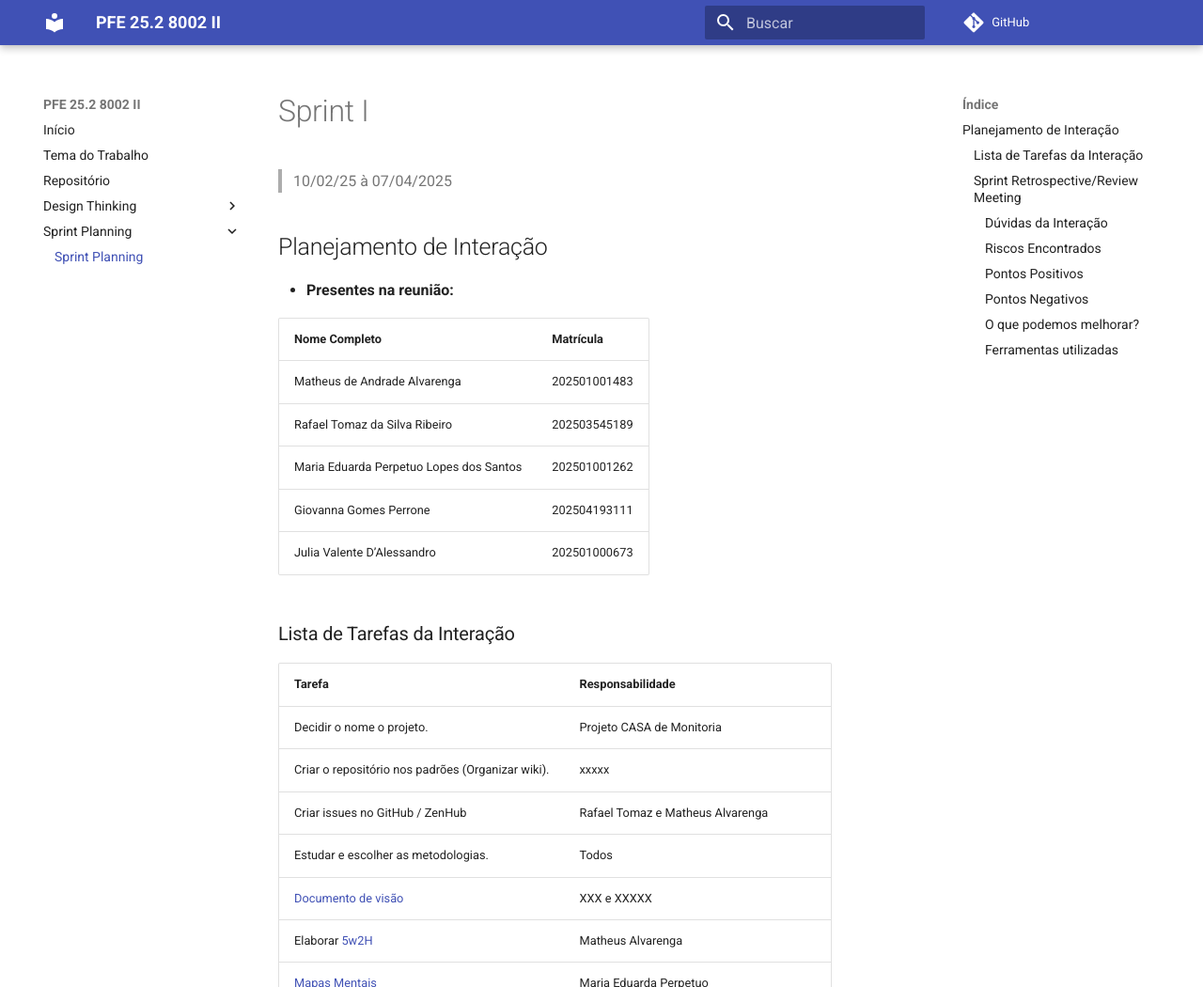
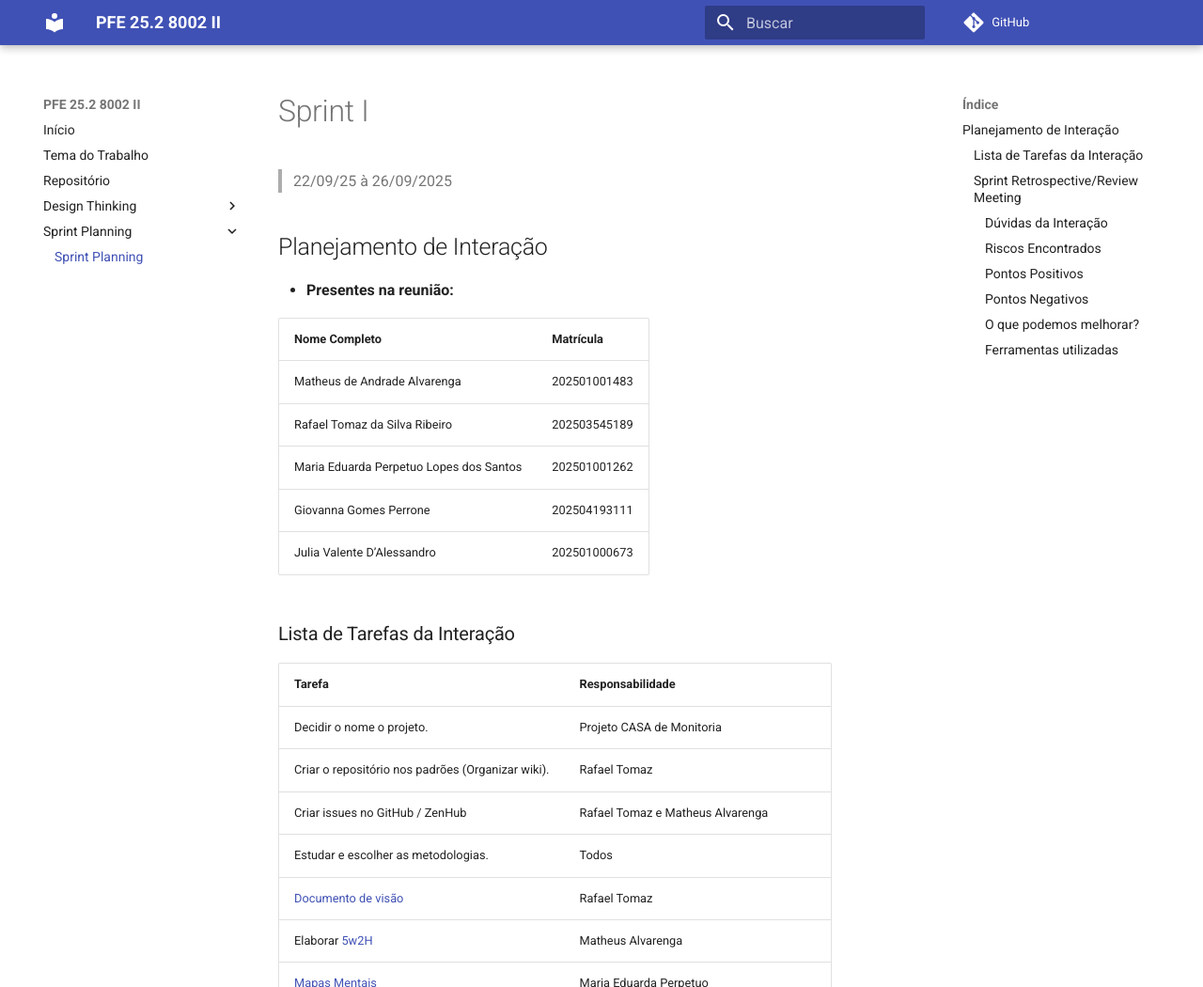
Before and after one commit to Projetos-de-Extensao/PFE_25.2_8002_II, an MkDocs documentation site: the page built from docs/sprint-planning/sprint.md, in a window 1280 px wide and 1400 px high. Shown: the top 1050 px of the window at 94% size. Built offline with MkDocs 1.6.1 and Material for MkDocs 9.7.7, drawn with Linux system fonts in a browser that asks for light colours; comment, search, counter and statistics services are not loaded; some of the changed text lies outside the part shown.

```diff
--- a/docs/sprint-planning/sprint.md
+++ b/docs/sprint-planning/sprint.md
@@ -5,7 +5,7 @@ title: Sprint Planning
 
 # Sprint I
 
-> 10/02/25 à 07/04/2025
+> 22/09/25 à 26/09/2025
 
 ## Planejamento de Interação
 
@@ -24,10 +24,10 @@ title: Sprint Planning
 |Tarefa|Responsabilidade|
 |---|----|
 | Decidir o nome o projeto.| Projeto CASA de Monitoria|
-| Criar o repositório nos padrões (Organizar wiki).| xxxxx|
+| Criar o repositório nos padrões (Organizar wiki).| Rafael Tomaz|
 | Criar issues no GitHub / ZenHub| Rafael Tomaz e Matheus Alvarenga|
 | Estudar e escolher as metodologias.| Todos|
-| [Documento de visão](https://github.com/xxx/xxx.md) |XXX e XXXXX|
+| [Documento de visão](https://github.com/xxx/xxx.md) |Rafael Tomaz|
 | Elaborar [5w2H](https://github.com/xxx/xxx.md) |Matheus Alvarenga|
 | [Mapas Mentais](https://github.com/xxx/xxx.md) |Maria Eduarda Perpetuo|
 | [Brainstorming](https://github.com/XXXx) |Todos|
@@ -65,12 +63,11 @@ title: Sprint Planning
 
 #### Ferramentas utilizadas
 
-- Reunião: [Hangouts](https://hangouts.google.com/)
-- Colheita dos pontos: [Mentimeter](https://www.mentimeter.com/)
+- Reunião: [Google Meet](https://meet.google.com/)
 
 # Sprint II
 
-> 10/02/25 à 07/04/2025
+> 29/02/25 à 10/10/2025
 
 ## Planejamento de Interação
 
```
Also changed, not shown: other parts of docs/sprint-planning/sprint.md (+0 -2 lines).
